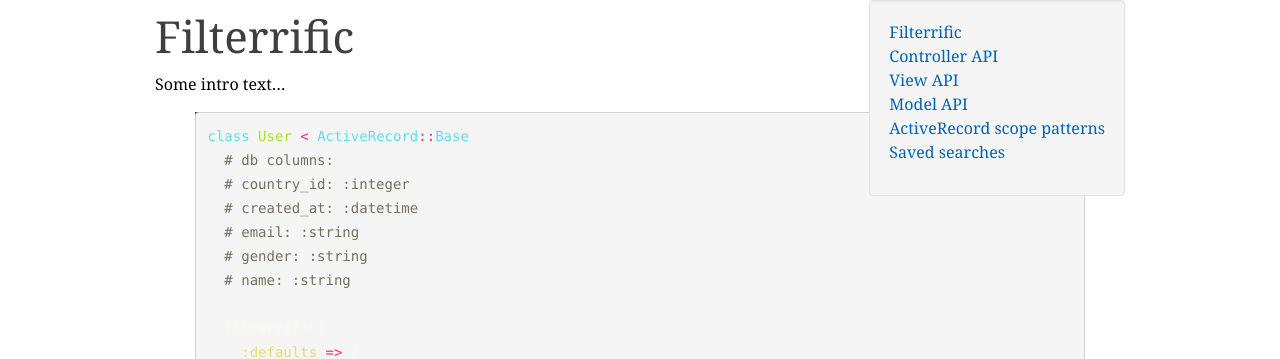
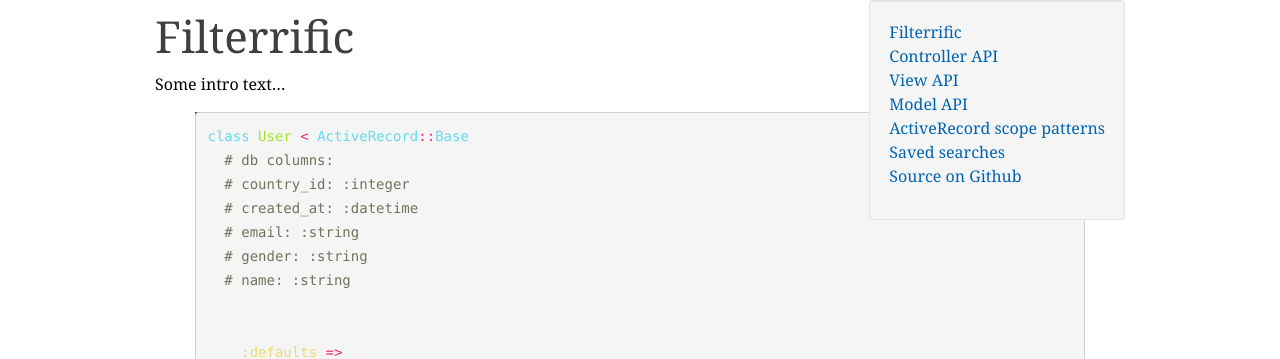
Before and after one commit to jhund/filterrific, a Jekyll site: the page built from index.md, in a window 1280 px wide. Shown: the part 82-441 px from the top of the page. Built offline with Jekyll 4.4.1, drawn with Linux system fonts in a browser that asks for light colours; Markdown is read by kramdown in place of the engine named in the settings.

Commit message:
Added source link

```diff
--- a/_includes/project_navigation.html
+++ b/_includes/project_navigation.html
@@ -6,5 +6,6 @@
     <li><a href="/pages/active_record_model_api.html">Model API</a></li>
     <li><a href="/pages/active_record_scope_patterns.html">ActiveRecord scope patterns</a></li>
     <li><a href="/pages/saved_searches.html">Saved searches</a></li>
+    <li><a href="https://github.com/jhund/filterrific">Source on Github</a></li>
   </ul>
 </div>
```
